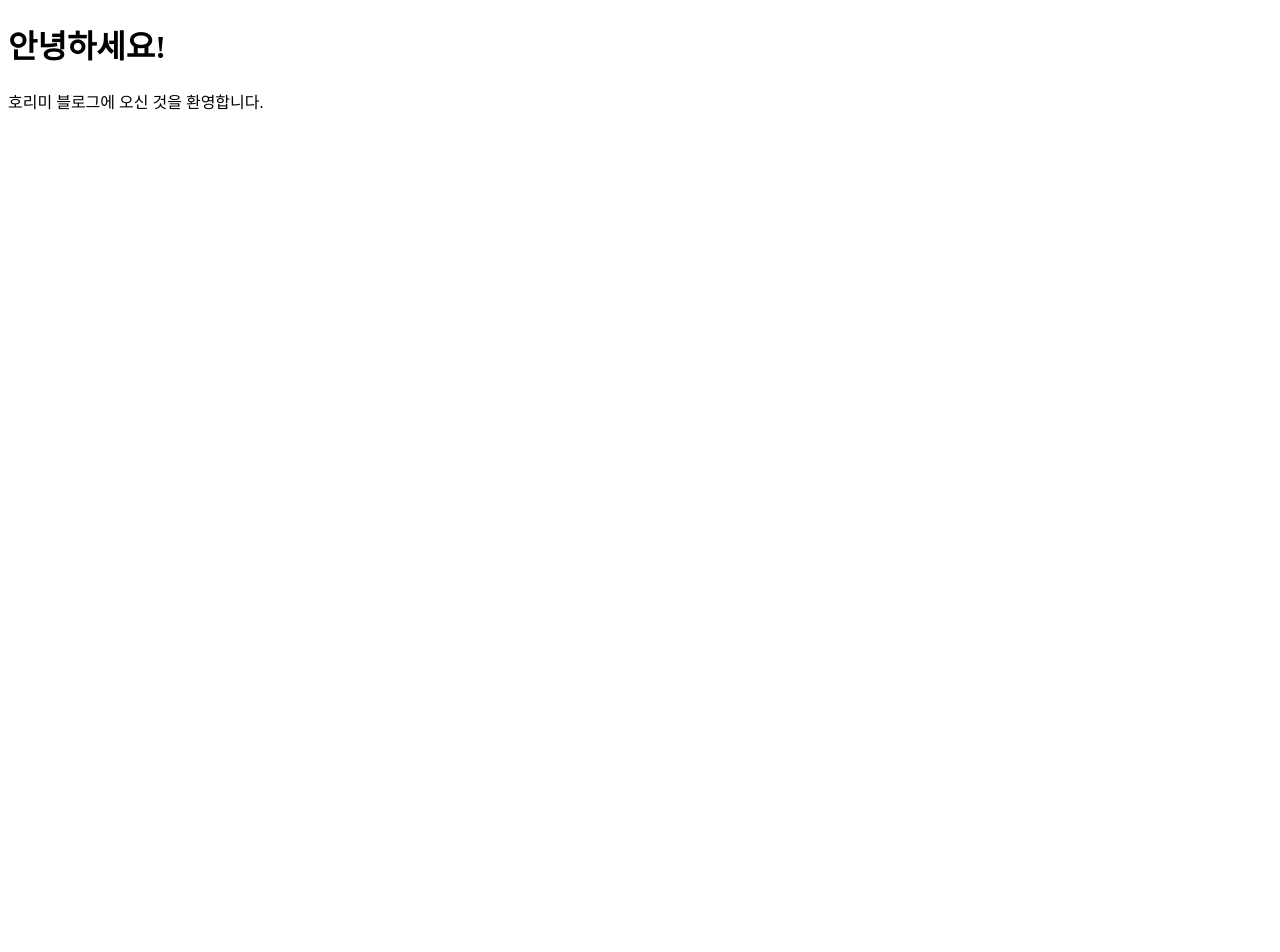
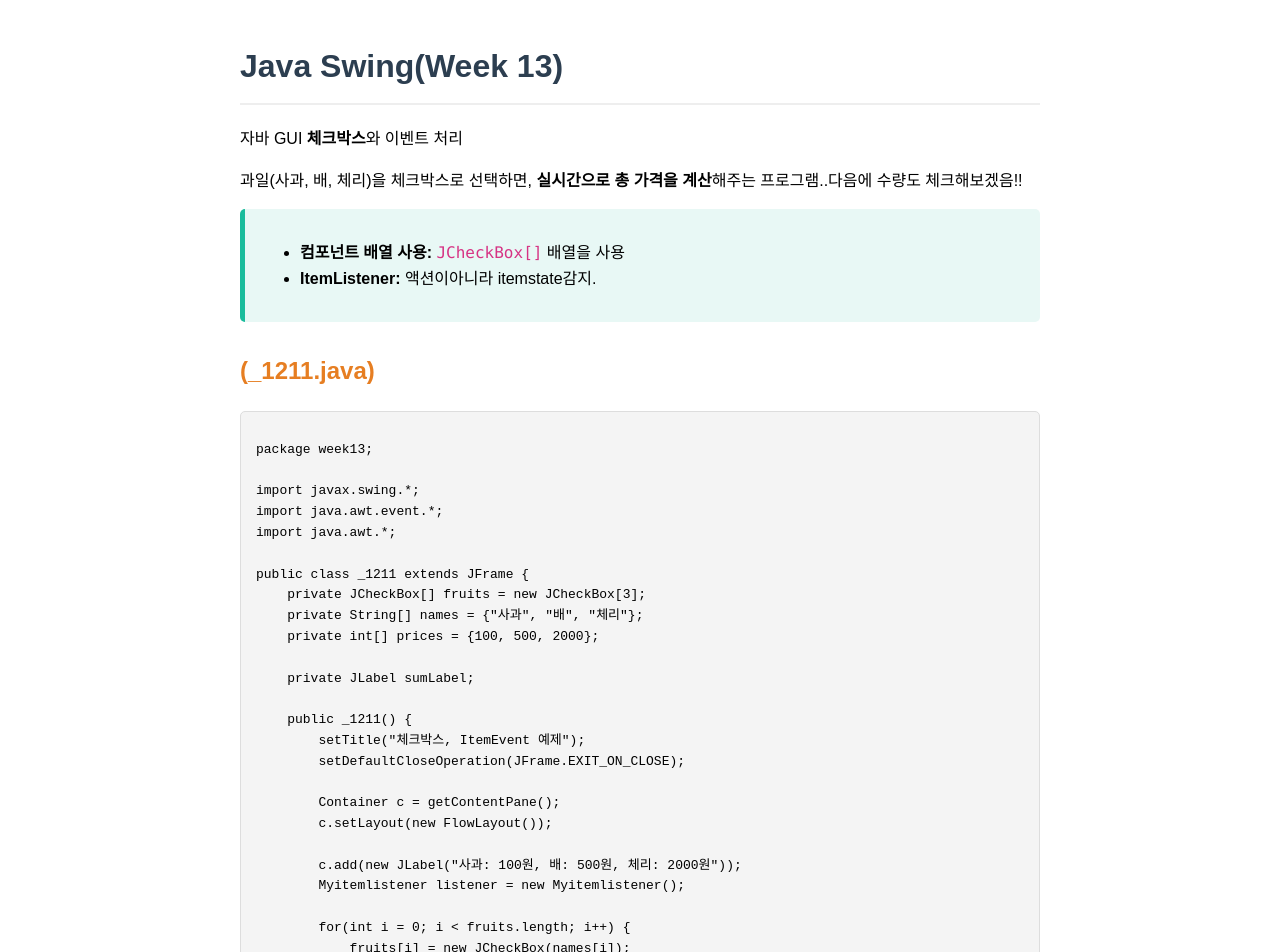
Before and after one commit to hobibi/hobibi.github.io, a plain HTML site: page index.html in a window 1280 px wide. Shown: the top 952 px of the page. Before the commit the page ends 800 px from the top, so only its background shows below. Drawn offline with Linux system fonts and the light colour scheme.

Commit message:
Update index.html

```diff
--- a/index.html
+++ b/index.html
@@ -1,10 +1,89 @@
 <!DOCTYPE html>
-<html>
+<html lang="ko">
 <head>
-    <title>내 웹사이트</title>
+    <meta charset="UTF-8">
+    <title>호리미의 자바공부</title>
+    <style>
+
+        body { font-family: 'Malgun Gothic', sans-serif; max-width: 800px; margin: 0 auto; padding: 20px; line-height: 1.6; }
+        h1 { color: #2c3e50; border-bottom: 2px solid #eee; padding-bottom: 10px; }
+        h2 { color: #e67e22; margin-top: 30px; }
+        .code-box { background-color: #f4f4f4; padding: 15px; border-radius: 5px; overflow-x: auto; border: 1px solid #ddd; }
+        code { font-family: 'Consolas', monospace; color: #d63384; }
+        .explanation { background-color: #e8f8f5; padding: 15px; border-radius: 5px; border-left: 5px solid #1abc9c; }
+    </style>
 </head>
 <body>
-    <h1>안녕하세요!</h1>
-    <p>호리미 블로그에 오신 것을 환영합니다.</p>
+
+    <h1> Java Swing(Week 13)</h1>
+    <p>자바 GUI <strong>체크박스</strong>와 이벤트 처리</p>
+    <p>과일(사과, 배, 체리)을 체크박스로 선택하면, <strong>실시간으로 총 가격을 계산</strong>해주는 프로그램..다음에 수량도 체크해보겠음!!</p>
+
+    <div class="explanation">
+        <ul>
+            <li><strong>컴포넌트 배열 사용:</strong> <code>JCheckBox[]</code> 배열을 사용</li>
+            <li><strong>ItemListener:</strong> 액션이아니라 itemstate감지.</li>
+        </ul>
+    </div>
+
+    <h2> (_1211.java)</h2>
+    <div class="code-box">
+<pre>
+package week13;
+
+import javax.swing.*;
+import java.awt.event.*;
+import java.awt.*;
+
+public class _1211 extends JFrame {
+    private JCheckBox[] fruits = new JCheckBox[3];
+    private String[] names = {"사과", "배", "체리"};
+    private int[] prices = {100, 500, 2000};
+
+    private JLabel sumLabel;
+
+    public _1211() {
+        setTitle("체크박스, ItemEvent 예제");
+        setDefaultCloseOperation(JFrame.EXIT_ON_CLOSE);
+
+        Container c = getContentPane();
+        c.setLayout(new FlowLayout());
+
+        c.add(new JLabel("사과: 100원, 배: 500원, 체리: 2000원"));
+        Myitemlistener listener = new Myitemlistener();
+
+        for(int i = 0; i < fruits.length; i++) {
+            fruits[i] = new JCheckBox(names[i]);
+            fruits[i].setBorderPainted(true);
+            c.add(fruits[i]);
+            fruits[i].addItemListener(listener);
+        }
+
+        sumLabel = new JLabel("현재 합계: 0원");
+        c.add(sumLabel);
+
+        setSize(300, 150);
+        setVisible(true);
+    }
+    class Myitemlistener implements ItemListener {
+        @Override
+        public void itemStateChanged(ItemEvent e) {
+            int sum = 0;
+            for (int i = 0; i < fruits.length; i++) {
+                if (fruits[i].isSelected()) {
+                    sum += prices[i];
+                }
+            }
+            sumLabel.setText("현재 합계: " + sum + "원");
+        }
+    }
+
+    public static void main(String[] args) {
+        new _1211();
+    }
+}
+</pre>
+    </div>
+
 </body>
 </html>
```
